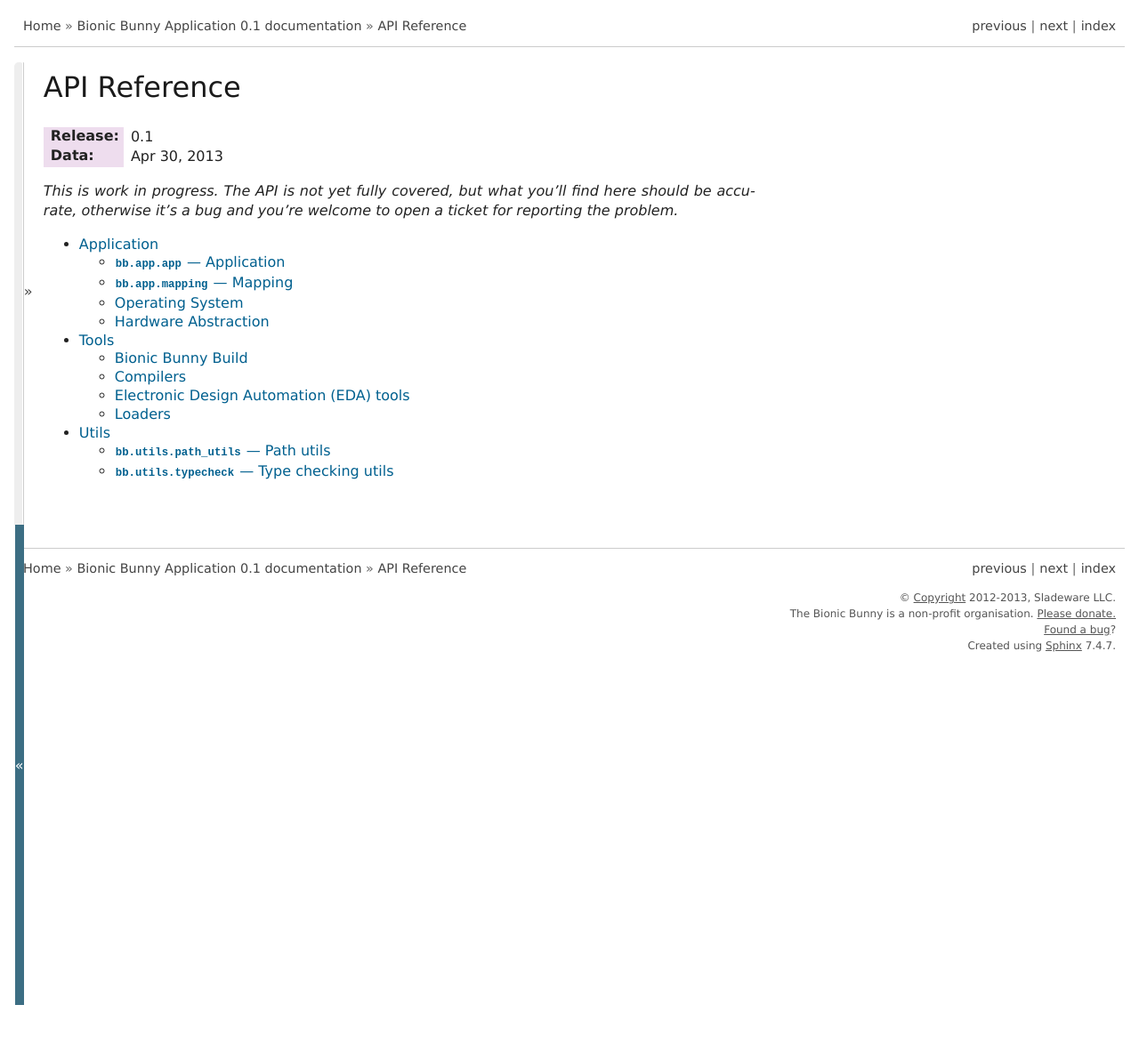
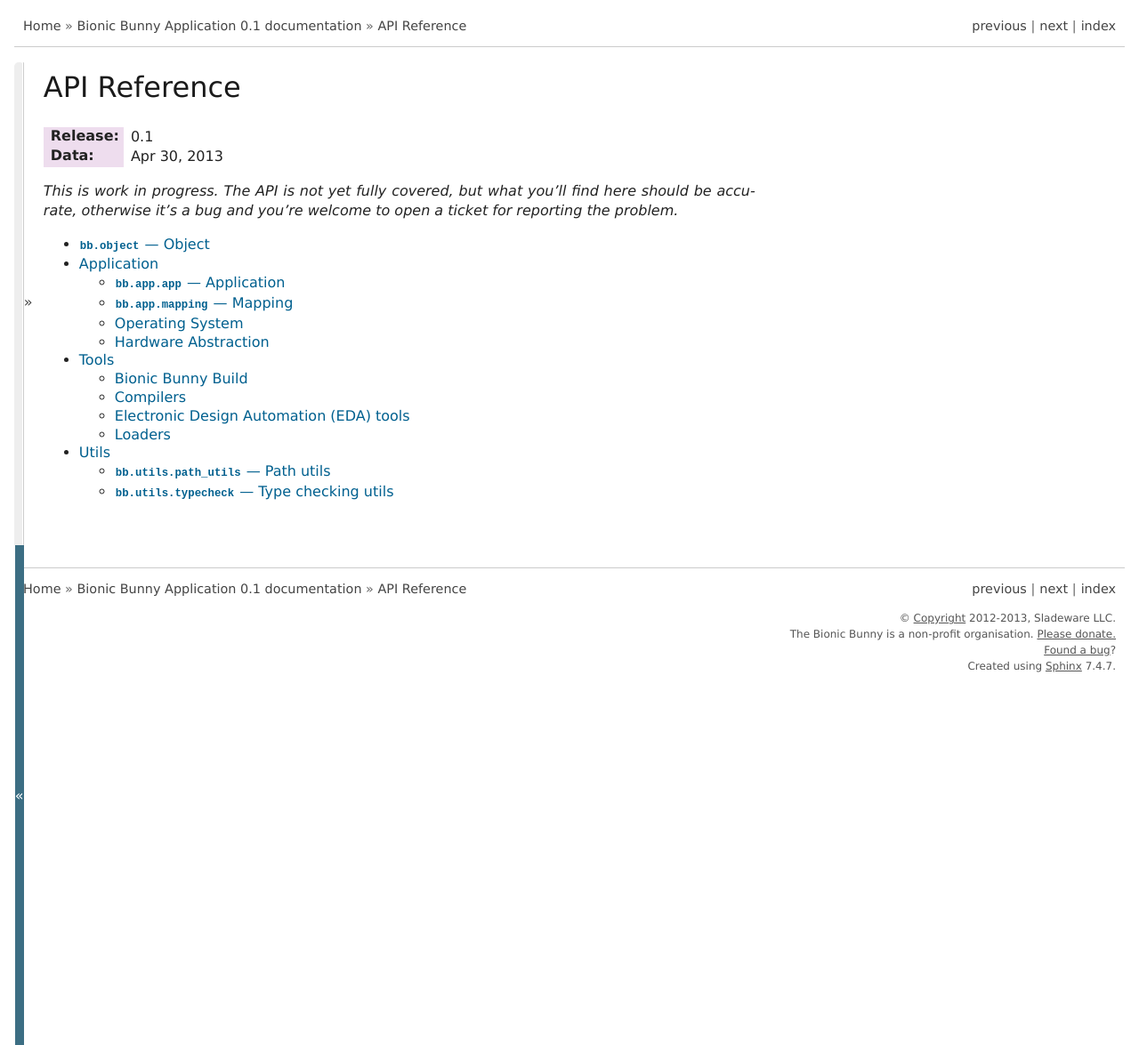
Before and after one commit to sladeware/bbapp, a Sphinx documentation site: the page built from doc/api/index.rst, in a window 1280 px wide. Shown: the whole page at 89% size. Built offline with Sphinx 7.4.7, drawn with Linux system fonts in a browser that asks for light colours; pages that are not in the unit, such as notebooks, are missing from menus; before the commit the page ends 1130 px from its top, so only the background shows below that.

Commit message:
Update API index. Add object module doc and b3.

```diff
--- a/doc/api/index.rst
+++ b/doc/api/index.rst
@@ -14,6 +14,7 @@
 .. toctree::
    :maxdepth: 2
 
+   object
    app/index
    tools/index
    utils/index
--- /dev/null
+++ b/doc/api/object.rst
@@ -0,0 +1,5 @@
+:mod:`bb.object` --- Object
+===========================
+
+.. automodule:: bb.object
+   :members:
--- a/doc/api/tools/b3/index.rst
+++ b/doc/api/tools/b3/index.rst
@@ -15,3 +15,4 @@
 
    b3
    commands/index
+   rules/index
```
